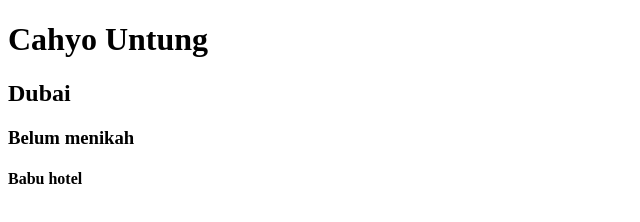
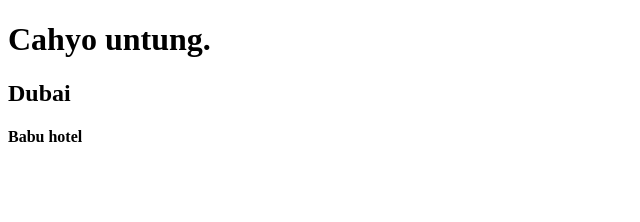
Before and after one commit to cuntung/Basic, a plain HTML site: page index.html in a window 1280 px wide. Shown: the whole page, without its empty margins (0-640 px from the left). Drawn offline with Linux system fonts and the light colour scheme.

Commit message:
dellet job

```diff
--- a/index.html
+++ b/index.html
@@ -7,9 +7,8 @@
     <title>Document</title>
 </head>
 <body>
-    <h1>Cahyo Untung</h1>
+    <h1>Cahyo untung.</h1>
     <h2>Dubai</h2>
-    <h3>Belum menikah</h3>
     <h4>Babu hotel</h4>
 
 </body>
```
